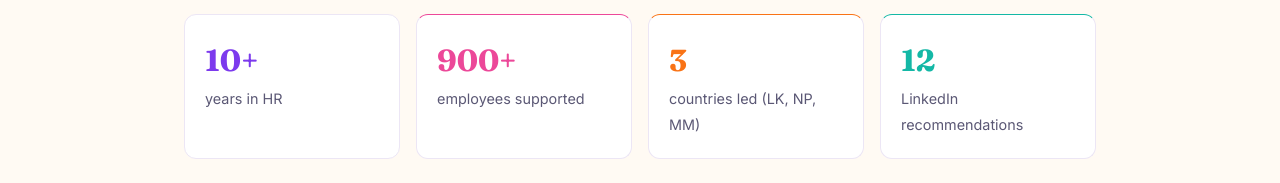
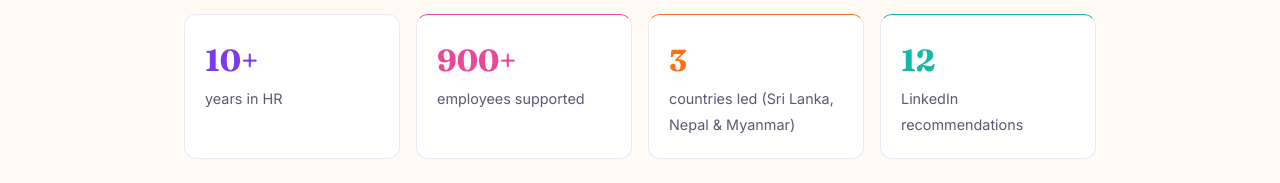
Before and after one commit to WarDaddyXe/wardaddyxe.github.io, a plain HTML site: page index.html in a window 1280 px wide. Shown: the part 1153-1336 px from the top of the page. Drawn offline with Linux system fonts and the light colour scheme.

Commit message:
Update index, countries led.

```diff
--- a/index.html
+++ b/index.html
@@ -177,7 +177,7 @@
     <div class="stats">
       <div class="stat"><b>10+</b><span>years in HR</span></div>
       <div class="stat"><b>900+</b><span>employees supported</span></div>
-      <div class="stat"><b>3</b><span>countries led (LK, NP, MM)</span></div>
+      <div class="stat"><b>3</b><span>countries led (Sri Lanka, Nepal & Myanmar)</span></div>
       <div class="stat"><b>12</b><span>LinkedIn recommendations</span></div>
     </div>
   </div>
```
